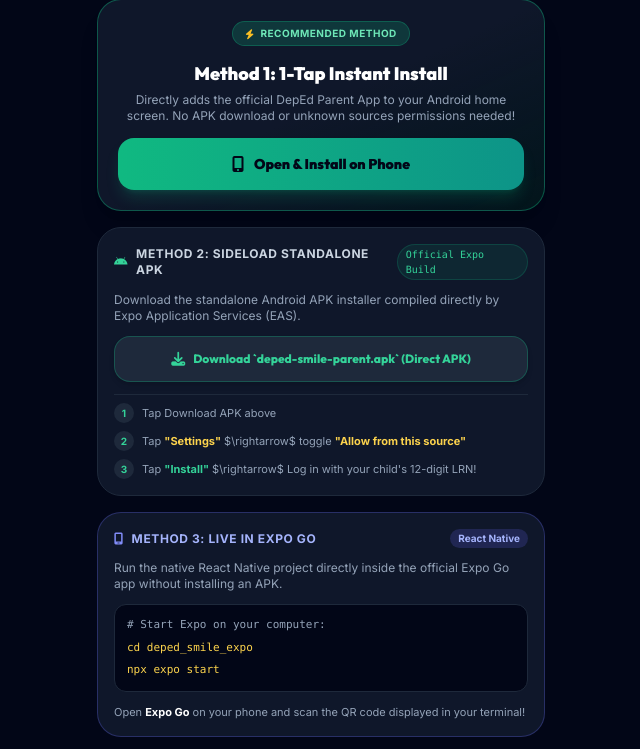
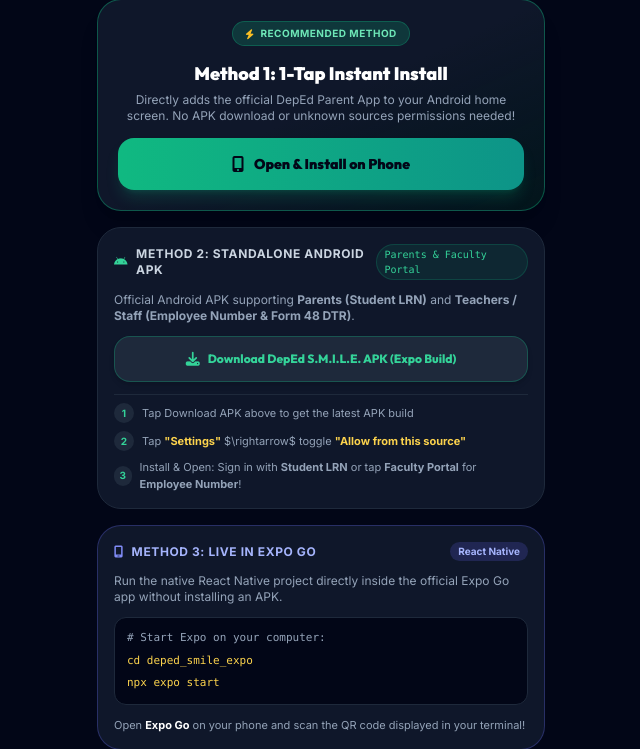
Before and after one commit to jovenneljed-epic/deped-smile, a Flask app: page /apk in a window 1280 px wide. Shown: the part 378-1127 px from the top of the page, without its empty margins (319-959 px from the left). Run offline with Flask 3, Linux system fonts and the light colour scheme; some libraries are stand-ins or nearby versions.

Commit message:
docs: update APK download page with dual portal details and EAS build link

```diff
--- a/templates/parent/download_apk.html
+++ b/templates/parent/download_apk.html
@@ -95,22 +95,22 @@
       <div class="p-4 rounded-3xl bg-slate-900 border border-slate-800 space-y-3">
         <div class="flex items-center justify-between">
           <h3 class="text-xs font-black uppercase tracking-wider text-slate-300 flex items-center gap-2">
-            <i class="fa-brands fa-android text-emerald-400"></i> Method 2: Sideload Standalone APK
+            <i class="fa-brands fa-android text-emerald-400"></i> Method 2: Standalone Android APK
           </h3>
-          <span class="text-[10px] font-mono text-emerald-400 bg-emerald-500/10 px-2 py-0.5 rounded-full border border-emerald-500/20">Official Expo Build</span>
+          <span class="text-[10px] font-mono text-emerald-400 bg-emerald-500/10 px-2 py-0.5 rounded-full border border-emerald-500/20">Parents & Faculty Portal</span>
         </div>
-        <p class="text-xs text-slate-400">Download the standalone Android APK installer compiled directly by Expo Application Services (EAS).</p>
+        <p class="text-xs text-slate-400">Official Android APK supporting <strong>Parents (Student LRN)</strong> and <strong>Teachers / Staff (Employee Number & Form 48 DTR)</strong>.</p>
 
-        <a href="https://expo.dev/artifacts/eas/Z6GUcTJQq43LAHIrE7zJLwA6OOWb-hS-DSQlRvaXqBU.apk" class="w-full py-3 px-4 rounded-2xl bg-slate-800 hover:bg-slate-700 text-emerald-400 font-heading font-extrabold text-xs border border-emerald-500/30 flex items-center justify-center gap-2 transition active:scale-95 shadow-md">
+        <a href="https://expo.dev/accounts/kezjed201610/projects/deped-smile-parent/builds/86f8b5b5-87e1-4d55-9111-4ac938027852" target="_blank" rel="noopener noreferrer" class="w-full py-3 px-4 rounded-2xl bg-slate-800 hover:bg-slate-700 text-emerald-400 font-heading font-extrabold text-xs border border-emerald-500/30 flex items-center justify-center gap-2 transition active:scale-95 shadow-md">
           <i class="fa-solid fa-download text-sm"></i>
-          <span>Download `deped-smile-parent.apk` (Direct APK)</span>
+          <span>Download DepEd S.M.I.L.E. APK (Expo Build)</span>
         </a>
 
         <!-- 3 Step APK Guidance -->
         <div class="space-y-2 pt-2 text-[11px] text-slate-400 border-t border-slate-800">
           <p class="flex items-center gap-2">
             <span class="w-5 h-5 rounded-full bg-slate-800 text-emerald-400 font-bold flex items-center justify-center text-[10px]">1</span>
-            <span>Tap Download APK above</span>
+            <span>Tap Download APK above to get the latest APK build</span>
           </p>
           <p class="flex items-center gap-2">
             <span class="w-5 h-5 rounded-full bg-slate-800 text-emerald-400 font-bold flex items-center justify-center text-[10px]">2</span>
@@ -118,7 +118,7 @@
           </p>
           <p class="flex items-center gap-2">
             <span class="w-5 h-5 rounded-full bg-slate-800 text-emerald-400 font-bold flex items-center justify-center text-[10px]">3</span>
-            <span>Tap <strong class="text-emerald-400">"Install"</strong> $\rightarrow$ Log in with your child's 12-digit LRN!</span>
+            <span>Install & Open: Sign in with <strong>Student LRN</strong> or tap <strong>Faculty Portal</strong> for <strong>Employee Number</strong>!</span>
           </p>
         </div>
       </div>
```
